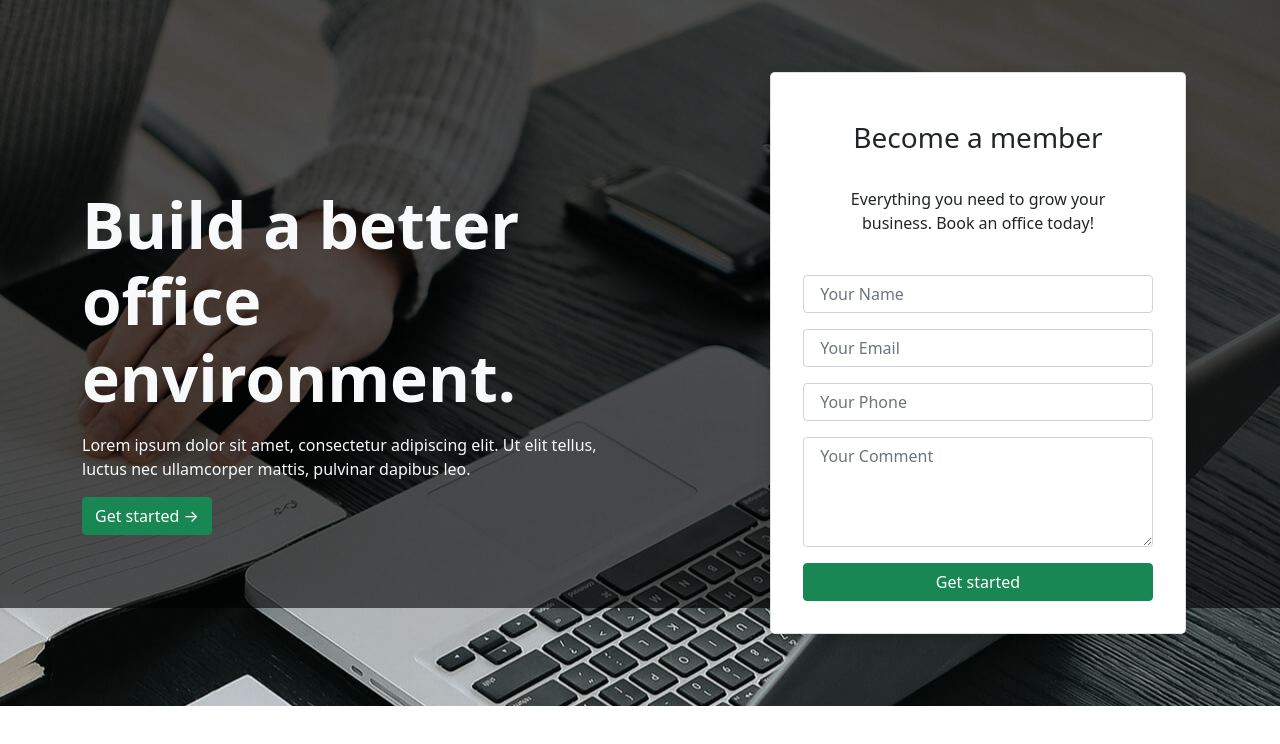
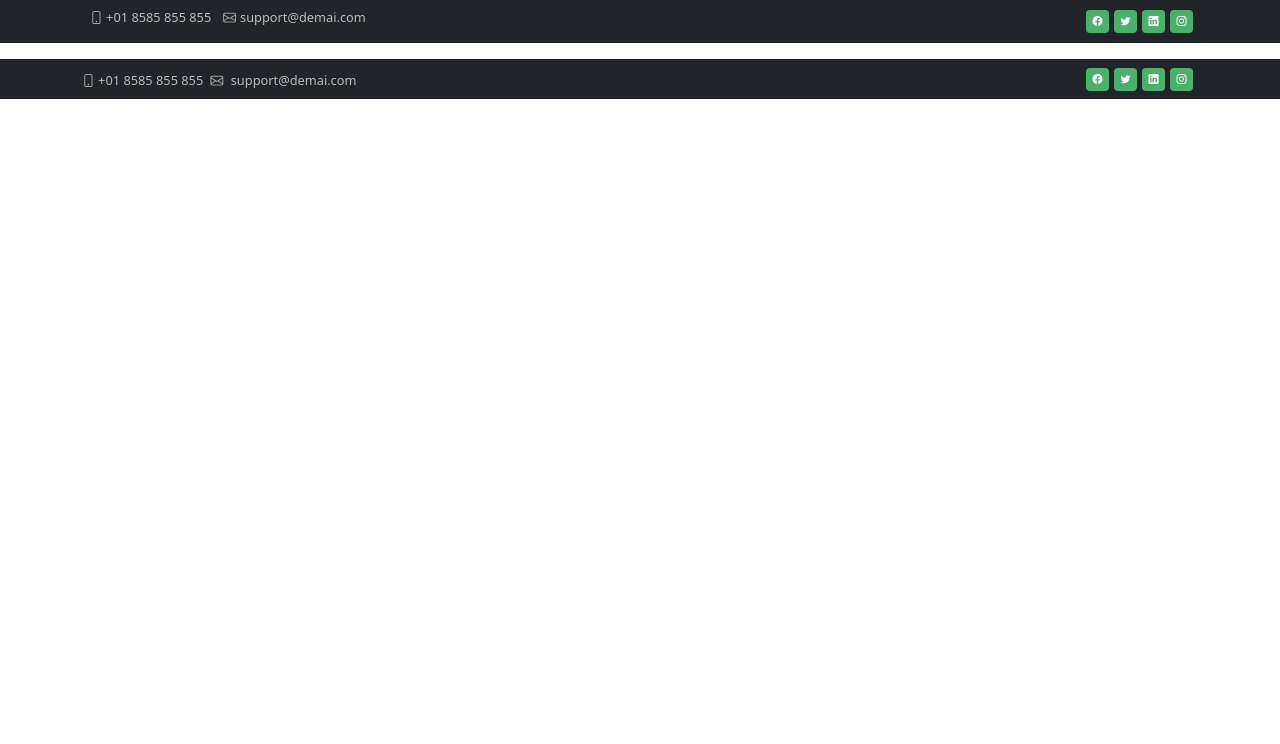
Before and after one commit to basharo9/B-project.-02, a plain HTML site: page example.html in a window 1280 px wide. Drawn offline with nearby package versions, Linux system fonts and the light colour scheme.

Commit message:
header problem solved

```diff
--- a/example.html
+++ b/example.html
@@ -13,28 +13,7 @@
    <!-- BOOTSTRAP  L I N K -->
    <link rel="stylesheet" href="./style.css">
     <style>
-     .build_section{
-       /* position: relative; */
-       background-color: aqua;
-       height: 100%;
-       display: flex;
-       background-image: url(./image/home-banner.jpg) ;
-       background-repeat: no-repeat;
-       background-position: right top;
-       overflow: hidden;
-     }
 
-     .black-div{
-      position: absolute;
-      height: 76%;
-      width: 100%;
-      background-color: black;
-      z-index: 11;
-      opacity: 0.6;
-     }
-     .section-one{
-      z-index: 22;
-     }
 
 
     </style>
@@ -42,55 +21,42 @@
 </head>
 <body>
 
-  <section class="build_section">
-      <div class="black-div"></div>
-      <div class="container section-one ">
+  <header class="bg-dark ">
+    <div class="container d-flex ">
 
-        <div class="row align-items-center  ">
-          <!--  C O L U M N -->
-          <div class="col-lg-6  ">
-            <div>
-              <h1 class="display-3 fw-bold text-light my-3">Build a better office environment.</h1>
-              <p class="text-light my-3">Lorem ipsum dolor sit amet, consectetur adipiscing elit.
-                Ut elit tellus, luctus nec ullamcorper mattis, pulvinar dapibus leo.
-              </p>
-            </div>
-            <div>
-              <button type="button" class="btn btn-success">Get started → </button>
-            </div>
-          </div>
-          <!-- C O L U M N -->
-          <div class="col-lg-6  my-4 p-4 ">
-            <div class="card  shadow p-3 my-4 bg-body rounded-3  last_form">
-              <div class="card-body  ">
-                <h3 class="text-center mt-3">Become a member</h3>
-                <p class="text-center p-4">Everything you need to grow your business. Book an office today!</p>
-                <form>
-                  <div class="mb-3">
-                    <input type="text" class="form-control" id="exampleFormControlInput1" placeholder=" Your Name">
-                  </div>
-                  <div class="mb-3">
-                    <input type="email" class="form-control" id="exampleFormControlInput1" placeholder=" Your Email">
-                  </div>
-                  <div class="mb-3">
-                    <input type="number" class="form-control" id="exampleFormControlInput1" placeholder=" Your Phone">
-                  </div>
-                  <div class="mb-3">
-                    <textarea class="form-control" id="exampleFormControlTextarea1" rows="4"
-                      placeholder=" Your Comment"></textarea>
-                  </div>
-                </form>
-                <div class="d-grid">
-                  <a href="#" class="btn btn-success">Get started</a>
-                </div>
-              </div>
-            </div>
-          </div>
-          <!-- C O L U M N -->
+        <div class=" d-flex mt-2 ">
+          <p class="headerText mx-2 "><i class="bi bi-phone"></i> +01 8585 855 855</p>
+          <p class="headerText mx-2 ms-auto"> <i class="bi bi-envelope mx-1"></i>support@demai.com</p>
         </div>
 
+        <div class="d-md-flex ms-auto justify-content-center align-items-center d-none  ">
+          <div class="headerIcon d-flex justify-content-center align-items-center "> <i class="bi bi-facebook Icone"> </i></div>
+          <div class="headerIcon d-flex justify-content-center align-items-center "> <i class="bi bi-twitter Icone"></i> </div>
+          <div class="headerIcon d-flex justify-content-center align-items-center "> <i class="bi bi-linkedin Icone"></i> </div>
+          <div class="headerIcon d-flex justify-content-center align-items-center "> <i class="bi bi-instagram Icone"></i> </div>
+         </div>
+
+    </div>
+  </header>
+
+  <header class="bg-dark my-3 py-2">
+    <div class="container ">
+      <div class="row ">
+        <div class="col-md-6">
+           <a href="#" class="mb-2 headerText ">  <i class="bi bi-phone"></i> +01 8585 855 855 </a>
+           <a href="#" class="mb-2 headerText float-end float-md-none">  <i class="bi bi-envelope mx-1"></i> support@demai.com </a>
+        </div>
+        <div class="col-md-6 d-md-flex   justify-content-end align-items-center d-none ">
+          <div class="headerIcon d-flex justify-content-center align-items-center "> <i class="bi bi-facebook Icone"> </i></div>
+          <div class="headerIcon d-flex justify-content-center align-items-center "> <i class="bi bi-twitter Icone"></i> </div>
+          <div class="headerIcon d-flex justify-content-center align-items-center "> <i class="bi bi-linkedin Icone"></i> </div>
+          <div class="headerIcon d-flex justify-content-center align-items-center "> <i class="bi bi-instagram Icone"></i> </div>
+        </div>
       </div>
-  </section>
+    </div>
+  </header>
+
+
 
 </body>
 </html>
--- a/style.css
+++ b/style.css
@@ -1,4 +1,5 @@
  .headerText{
+  font-size: 0.8rem;
   color: #bdb9b9;
  }
 
```
Also changed, not shown: index.html (+9 -10 lines).
